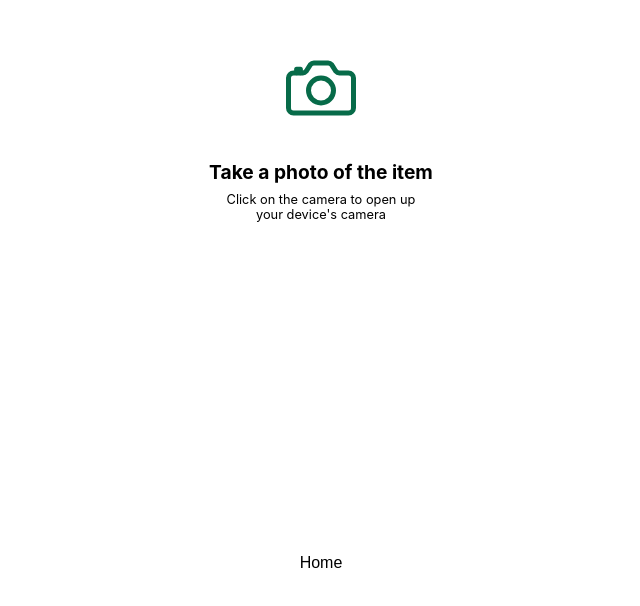
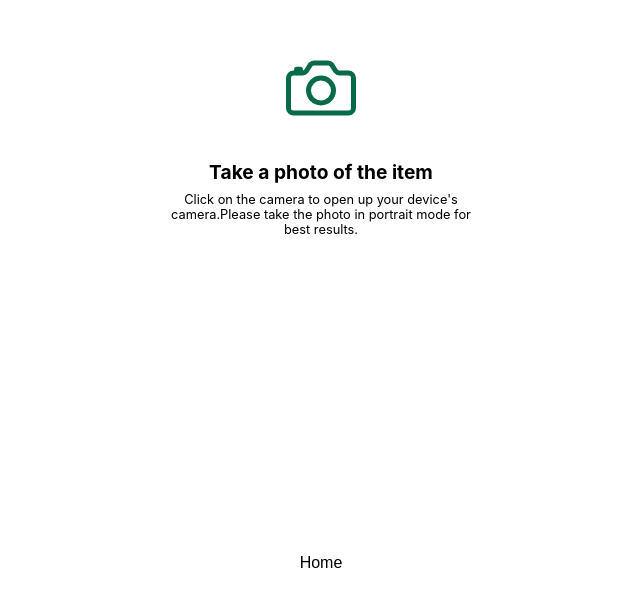
Before and after one commit to codeforsanjose/litter.ai, a React (Create React App) app in the folder client/: page /capture in a window 1280 px wide. Shown: the part 192-798 px from the top of the page, without its empty margins (319-959 px from the left). Built offline with nearby package versions, Linux system fonts and the light colour scheme.

Commit message:
Centered uploaded photo but running into issues with landscape photos

```diff
--- a/client/src/Components/CameraCapture.jsx
+++ b/client/src/Components/CameraCapture.jsx
@@ -24,6 +24,17 @@ export default function CameraCapture() {
 
   return (
     <div className="capture-container main-container">
+      {image
+        ? (
+          <>
+            <div className="capture-image-preview">
+              <img alt="" src={image.imagePreview} />
+            </div>
+            <button type="button" onClick={handlePhotoSubmit}>Submit photo</button>
+          </>
+        )
+        : (
+          <>
             <div className="capture-top-section">
               <IoCameraOutline onClick={openCamera} className="capture-camera-icon" />
               <input
@@ -37,11 +48,10 @@ export default function CameraCapture() {
               />
               <div className="capture-camera-bg" />
               <h1>Take a photo of the item</h1>
-        <p>Click on the camera to open up your device&#x27;s camera</p>
-      </div>
-      {image && <button type="button" onClick={handlePhotoSubmit}>Submit photo</button> }
-      <div className="capture-image-preview">
-        {image && <img id="pictureFromCamera" alt="" src={image.imagePreview} />}
+              <p>
+                <span>Click on the camera to open up your device&#x27;s camera.</span>
+                <span>Please take the photo in portrait mode for best results.</span>
+              </p>
             </div>
             <div className="capture-buttons lower-buttons">
               <Link to="/">
@@ -50,6 +60,8 @@ export default function CameraCapture() {
                 </button>
               </Link>
             </div>
+          </>
+        )}
       <script src="ImageCapture.js" />
     </div>
   );
--- a/client/src/css/Capture.css
+++ b/client/src/css/Capture.css
@@ -6,6 +6,16 @@
   align-items: center;
   justify-content: space-between;
 }
+
+/* Image uploaded */
+
+.capture-container
+.capture-image-preview {
+  width: 100%;
+  height: 50dvh;
+}
+
+/* No image uploaded */
 
 .capture-container
 .capture-top-section {
```
Lines whose indentation alone changed are shown as unchanged.
